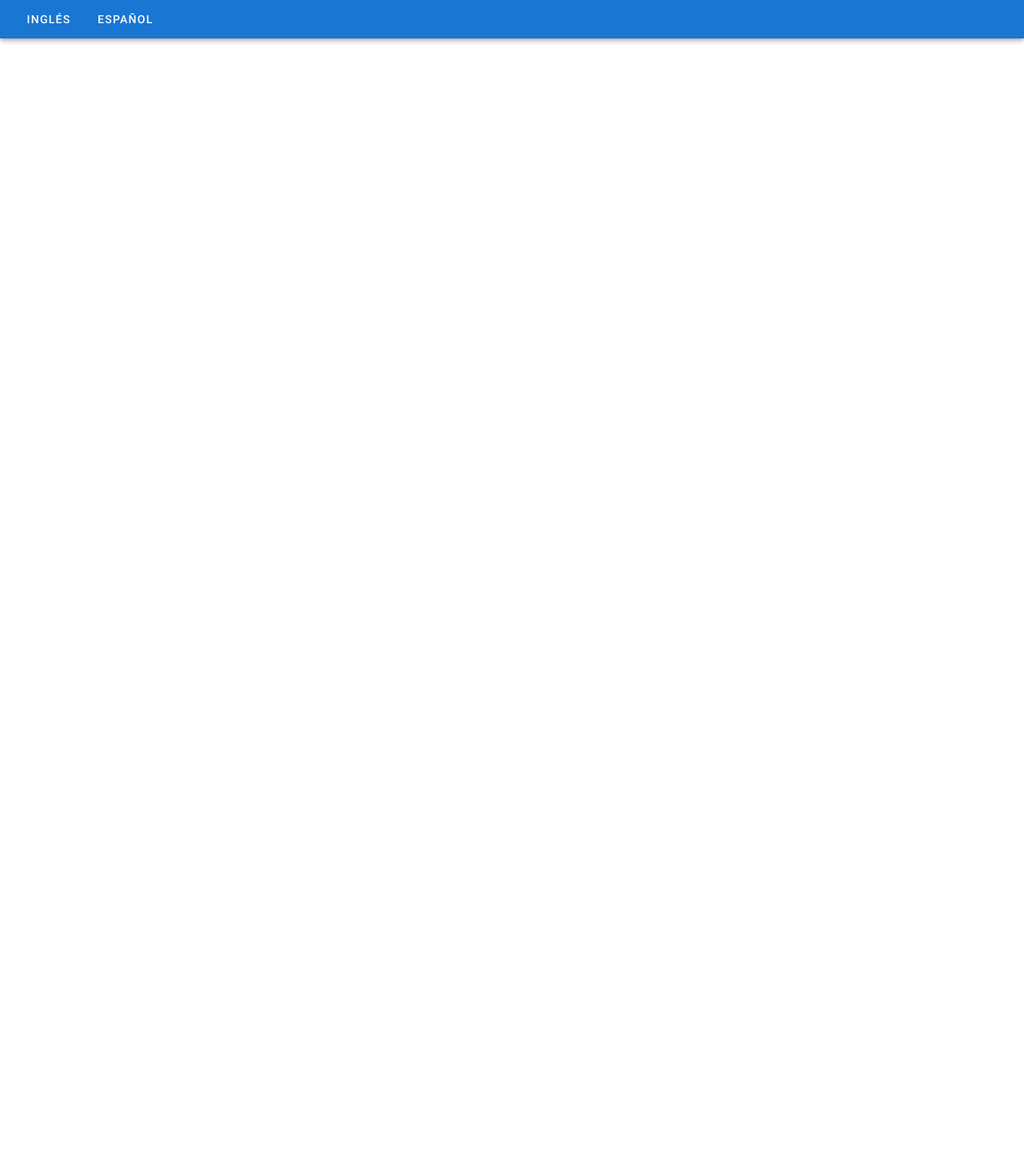
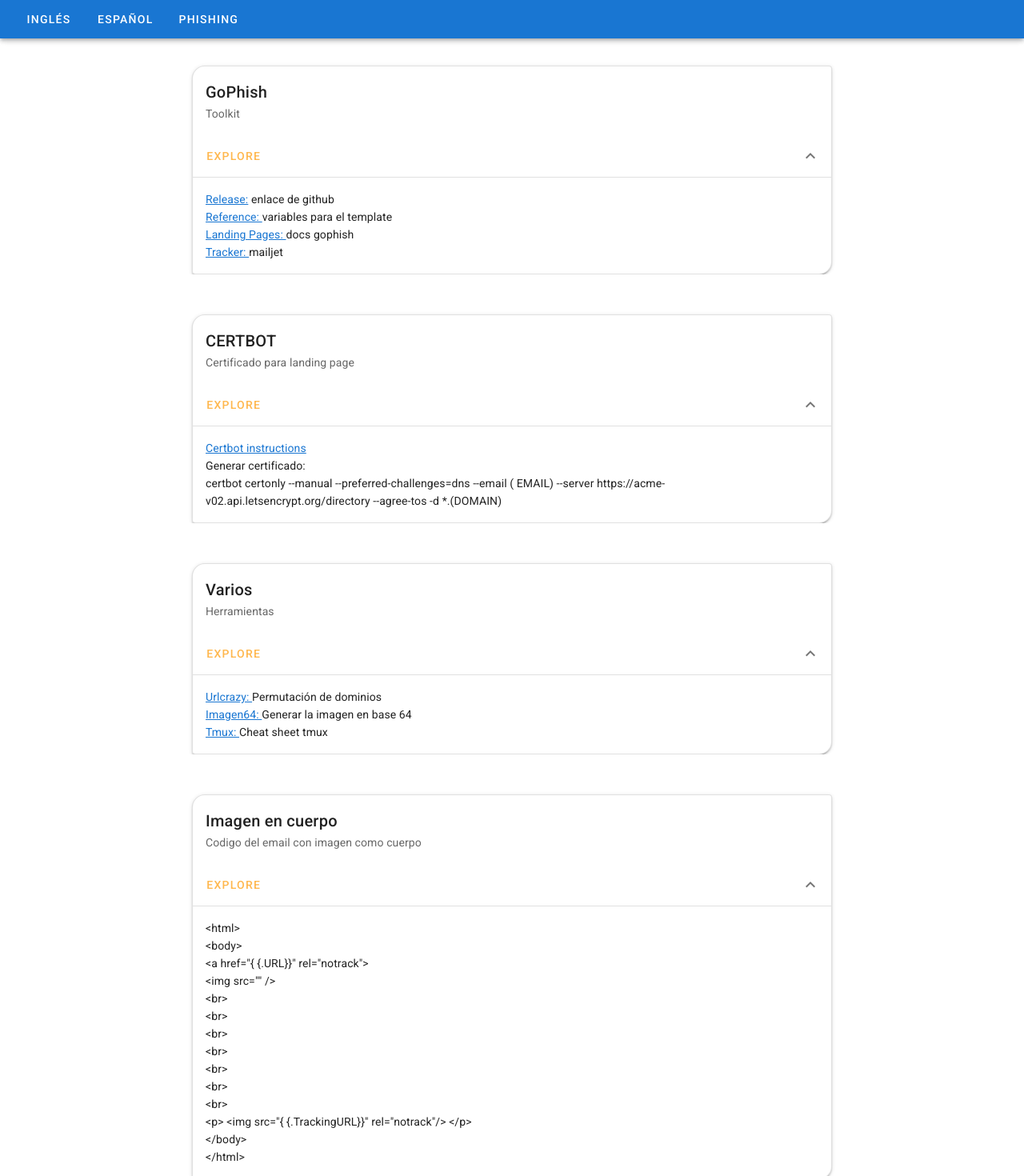
Before and after one commit to LauraVoid/Kb-project, a Vue app: page /#/phishing in a window 1280 px wide. Shown: the top 1470 px of the page at 80% size. Before the commit the page ends 800 px from the top, so only its background shows below. Built offline with nearby package versions, Linux system fonts and the light colour scheme.

Commit message:
Phishing added

```diff
--- a/src/App.vue
+++ b/src/App.vue
@@ -22,6 +22,12 @@
           width="100"
           text
         >Español</v-tab >
+
+        <v-tab
+          to="/phishing"
+          width="100"
+          text
+        >Phishing</v-tab >
 
       </div>
 
--- /dev/null
+++ b/src/components/Phishing.vue
@@ -0,0 +1,232 @@
+<template>
+  <v-container fluid>
+      <v-card
+    height="70"
+    flat
+    ></v-card>
+    <v-card elevation="2"
+        class="mx-auto"
+        max-width="800"
+        outlined
+        shaped>
+
+
+    <v-card-title>
+      GoPhish
+    </v-card-title>
+
+    <v-card-subtitle>
+      Toolkit
+    </v-card-subtitle>
+
+    <v-card-actions>
+      <v-btn
+        color="orange lighten-2"
+        text
+      >
+        Explore
+      </v-btn>
+
+      <v-spacer></v-spacer>
+
+      <v-btn
+        icon
+        @click="showGo = !showGo"
+      >
+        <v-icon>{{ showGo ? 'mdi-chevron-up' : 'mdi-chevron-down' }}</v-icon>
+      </v-btn>
+    </v-card-actions>
+
+    <v-expand-transition>
+      <div v-show="showGo">
+        <v-divider></v-divider>
+
+        <v-card-text >
+        <div ><a href="https://github.com/gophish/gophish/releases/" target="_blank">Release:</a> enlace de github</div>
+        <div><a href="https://docs.getgophish.com/user-guide/template-reference" target="_blank">Reference: </a> variables para el template</div>
+        <div><a href="https://docs.getgophish.com/user-guide/documentation/landing-pages" target="_blank">Landing Pages: </a> docs gophish</div>
+        <div><a href=" https://documentation.mailjet.com/hc/en-us/articles/360042751854-How-to-exclude-a-link-from-being-tracked-when-click-tracking-is-enabled-" target="_blank">Tracker: </a>mailjet</div>
+        </v-card-text>
+      </div>
+    </v-expand-transition>
+    </v-card>
+    <v-card
+    height="50"
+    flat
+    ></v-card>
+
+    <v-card elevation="2"
+        class="mx-auto"
+        max-width="800"
+        outlined
+        shaped>
+
+    <v-card-title>
+      CERTBOT
+    </v-card-title>
+
+    <v-card-subtitle>
+      Certificado para landing page
+    </v-card-subtitle>
+
+    <v-card-actions>
+      <v-btn
+        color="orange lighten-2"
+        text
+      >
+        Explore
+      </v-btn>
+
+      <v-spacer></v-spacer>
+
+      <v-btn
+        icon
+        @click="showCert = !showCert"
+      >
+        <v-icon>{{ showCert ? 'mdi-chevron-up' : 'mdi-chevron-down' }}</v-icon>
+      </v-btn>
+    </v-card-actions>
+
+    <v-expand-transition>
+      <div v-show="showCert">
+        <v-divider></v-divider>
+
+        <v-card-text >
+        <div ><a href="https://certbot.eff.org/lets-encrypt/" target="_blank">Certbot instructions</a></div>
+        <div>Generar certificado: </div>
+        <div>certbot certonly --manual --preferred-challenges=dns --email ( EMAIL) --server https://acme-v02.api.letsencrypt.org/directory --agree-tos -d *.(DOMAIN)</div>
+        </v-card-text>
+      </div>
+    </v-expand-transition>
+    </v-card>
+
+
+    <v-card
+    height="50"
+    flat
+    ></v-card>
+
+    <v-card elevation="2"
+        class="mx-auto"
+        max-width="800"
+        outlined
+        shaped>
+
+    <v-card-title>
+      Varios
+    </v-card-title>
+
+    <v-card-subtitle>
+      Herramientas
+    </v-card-subtitle>
+
+    <v-card-actions>
+      <v-btn
+        color="orange lighten-2"
+        text
+      >
+        Explore
+      </v-btn>
+
+      <v-spacer></v-spacer>
+
+      <v-btn
+        icon
+        @click="showTools = !showTools"
+      >
+        <v-icon>{{ showTools ? 'mdi-chevron-up' : 'mdi-chevron-down' }}</v-icon>
+      </v-btn>
+    </v-card-actions>
+
+    <v-expand-transition>
+      <div v-show="showTools">
+        <v-divider></v-divider>
+
+        <v-card-text >
+        <div ><a href="https://github.com/urbanadventurer/urlcrazy" target="_blank">Urlcrazy: </a> Permutación de dominios</div>
+        <div><a href="https://www.base64-image.de/" target="_blank">Imagen64: </a>Generar la imagen en base 64 </div>
+        <div><a href="https://tmuxcheatsheet.com/" target="_blank">Tmux: </a>Cheat sheet tmux</div>
+        </v-card-text>
+      </div>
+    </v-expand-transition>
+    </v-card>
+
+    <v-card
+    height="50"
+    flat
+    ></v-card>
+
+    <v-card elevation="2"
+        class="mx-auto"
+        max-width="800"
+        outlined
+        shaped>
+
+    <v-card-title>
+      Imagen en cuerpo
+    </v-card-title>
+
+    <v-card-subtitle>
+      Codigo del email con imagen como cuerpo
+    </v-card-subtitle>
+
+    <v-card-actions>
+      <v-btn
+        color="orange lighten-2"
+        text
+      >
+        Explore
+      </v-btn>
+
+      <v-spacer></v-spacer>
+
+      <v-btn
+        icon
+        @click="showCode = !showCode"
+      >
+        <v-icon>{{ showCode ? 'mdi-chevron-up' : 'mdi-chevron-down' }}</v-icon>
+      </v-btn>
+    </v-card-actions>
+
+    <v-expand-transition>
+      <div v-show="showCode">
+        <v-divider></v-divider>
+
+        <v-card-text >
+        <div >
+
+               <div><span>&lt;html&gt;</span></div>
+               <div><span>&lt;body&gt;</span></div>
+               <div><span>&lt;a href=&quot;{ {.URL}}&quot; rel="notrack"&gt;</span></div>
+               <div><span>&lt;img src="" /&gt;</span></div>
+               <div><span>&lt;br&gt;</span></div>
+               <div><span>&lt;br&gt;</span></div>
+               <div><span>&lt;br&gt;</span></div>
+               <div><span>&lt;br&gt;</span></div>
+               <div><span>&lt;br&gt;</span></div>
+               <div><span>&lt;br&gt;</span></div>
+               <div><span>&lt;br&gt;</span></div>
+               <div><span> &lt;p&gt; &lt;img src="{ {.TrackingURL}}" rel="notrack"/&gt; &lt;/p&gt;</span></div>
+               <div><span>&lt;/body&gt;</span></div>
+               <div><span>&lt;/html&gt;</span></div>
+
+        </div>
+        </v-card-text>
+      </div>
+    </v-expand-transition>
+    </v-card>
+  </v-container>
+</template>
+
+<script>
+export default {
+  data() {
+    return {
+         showGo: true,
+         showCert: true,
+         showTools: true,
+         showCode: true,
+    };
+  },
+};
+</script>
--- a/src/main.js
+++ b/src/main.js
@@ -5,6 +5,7 @@
 import Table_english from './components/Table_english'
 import Table_spanish from './components/Table_spanish'
 import Issue from './components/Issue'
+import Phishing from './components/Phishing'
 
 const routes =[
   {
@@ -23,6 +24,10 @@
     path: '/english',
    component: Table_english,
   },
+  {
+    path: '/phishing',
+   component: Phishing,
+  },
 
 ]
 
--- a/vue.config.js
+++ b/vue.config.js
@@ -1,5 +1,7 @@
 module.exports = {
   transpileDependencies: [
     'vuetify'
-  ]
+  ],
+  publicPath: process.env.NODE_ENV === 'production'
+    ? '/kb-project':'/'
 }
```
Also changed, not shown: 1 other file (tests, documents, lock files or other folders).
